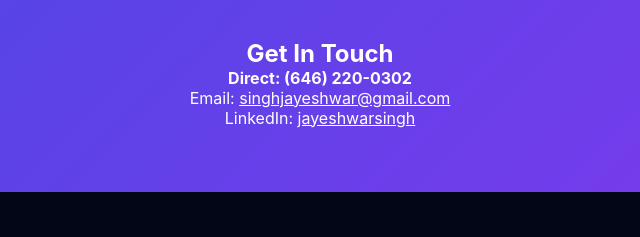
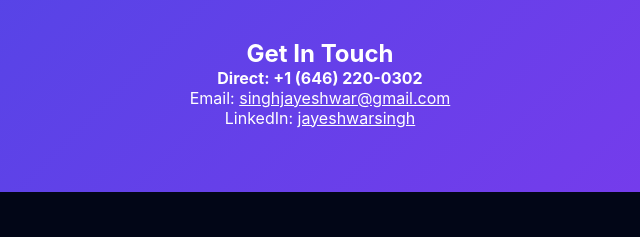
Before and after one commit to jayeshwar2002/jayeshwar2002.github.io, a plain HTML site: page index.html in a window 1280 px wide. Shown: the part 3020-3257 px from the top of the page, 320-960 px from the left. Drawn offline with Linux system fonts and the light colour scheme.

Commit message:
Update index.html

```diff
--- a/index.html
+++ b/index.html
@@ -287,7 +287,7 @@
     <section id="contact" style="padding: 0 8%;">
         <div class="contact-box">
             <h2>Get In Touch</h2>
-            <p><strong>Direct: (646) 220-0302</strong></p>
+            <p><strong>Direct: +1 (646) 220-0302</strong></p>
             <p>Email: <a href="mailto:singhjayeshwar@gmail.com" style="color:white">singhjayeshwar@gmail.com</a></p>
             <p>LinkedIn: <a href="https://www.linkedin.com/in/jayeshwarsingh" style="color:white">jayeshwarsingh</a></p>
         </div>
```
